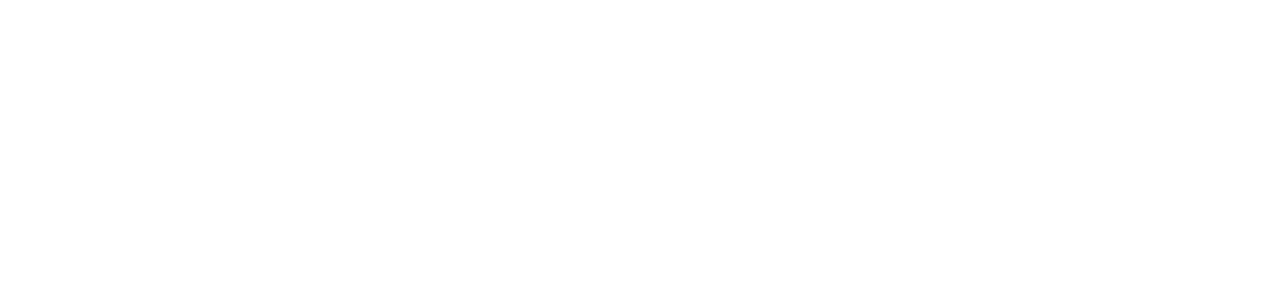
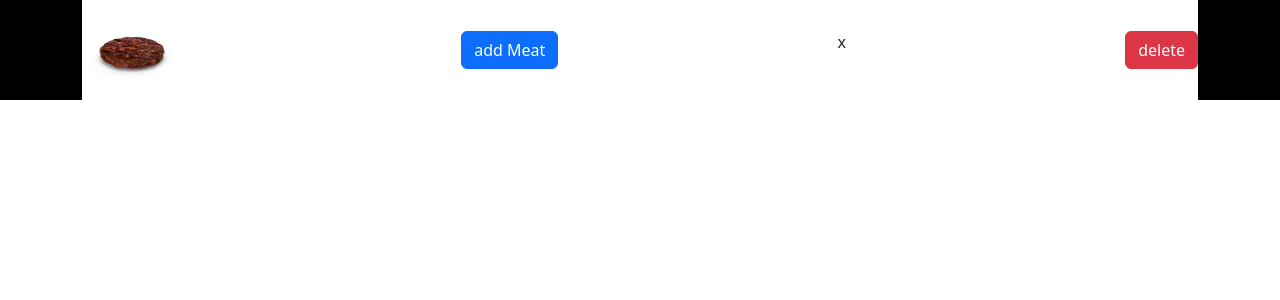
Before and after one commit to omurbekov-azamat/laba-55, a React (Create React App) app: page / in a window 1280 px wide. Shown: the top 300 px of the page. Built offline with nearby package versions, Linux system fonts and the light colour scheme.

Commit message:
commit - 3; made component Page.tsx;

```diff
--- a/public/index.html
+++ b/public/index.html
@@ -28,7 +28,7 @@
   </head>
   <body>
     <noscript>You need to enable JavaScript to run this app.</noscript>
-    <div id="root"></div>
+    <div class="bg-black" id="root"></div>
     <!--
       This HTML file is a template.
       If you open it directly in the browser, you will see an empty page.
--- /dev/null
+++ b/src/components/Pages/Page.tsx
@@ -0,0 +1,15 @@
+import React from 'react';
+import {Menu} from "../../types";
+
+const Page:React.FC<Menu> = (props) => {
+  return (
+      <div className='d-flex justify-content-between align-items-center bg-white'>
+        <img src={props.image} alt="" width='100px'/>
+        <button className='btn btn-primary'>add {props.name}</button>
+        <p>x {props.count}</p>
+        <button className='btn btn-danger'>delete</button>
+      </div>
+  );
+};
+
+export default Page;
--- a/src/containters/App.tsx
+++ b/src/containters/App.tsx
@@ -4,6 +4,7 @@
 import cheeseImage from '../assets/cheese.png';
 import saladImage from '../assets/salad.png';
 import baconImage from '../assets/bacon.png';
+import Page from "../components/Pages/Page";
 
 const menu: Menu[] = [
   {name: 'Meat', price: 80, image: meatImage},
@@ -14,7 +15,8 @@
 
 function App() {
   return (
-    <div>
+    <div className='container'>
+      <Page name={menu[0].name} price={menu[0].price} image={menu[0].image}/>
     </div>
   );
 }
--- a/src/types.d.ts
+++ b/src/types.d.ts
@@ -2,4 +2,5 @@
   name: string;
   price: number;
   image: string;
+  count?: number;
 }
```
